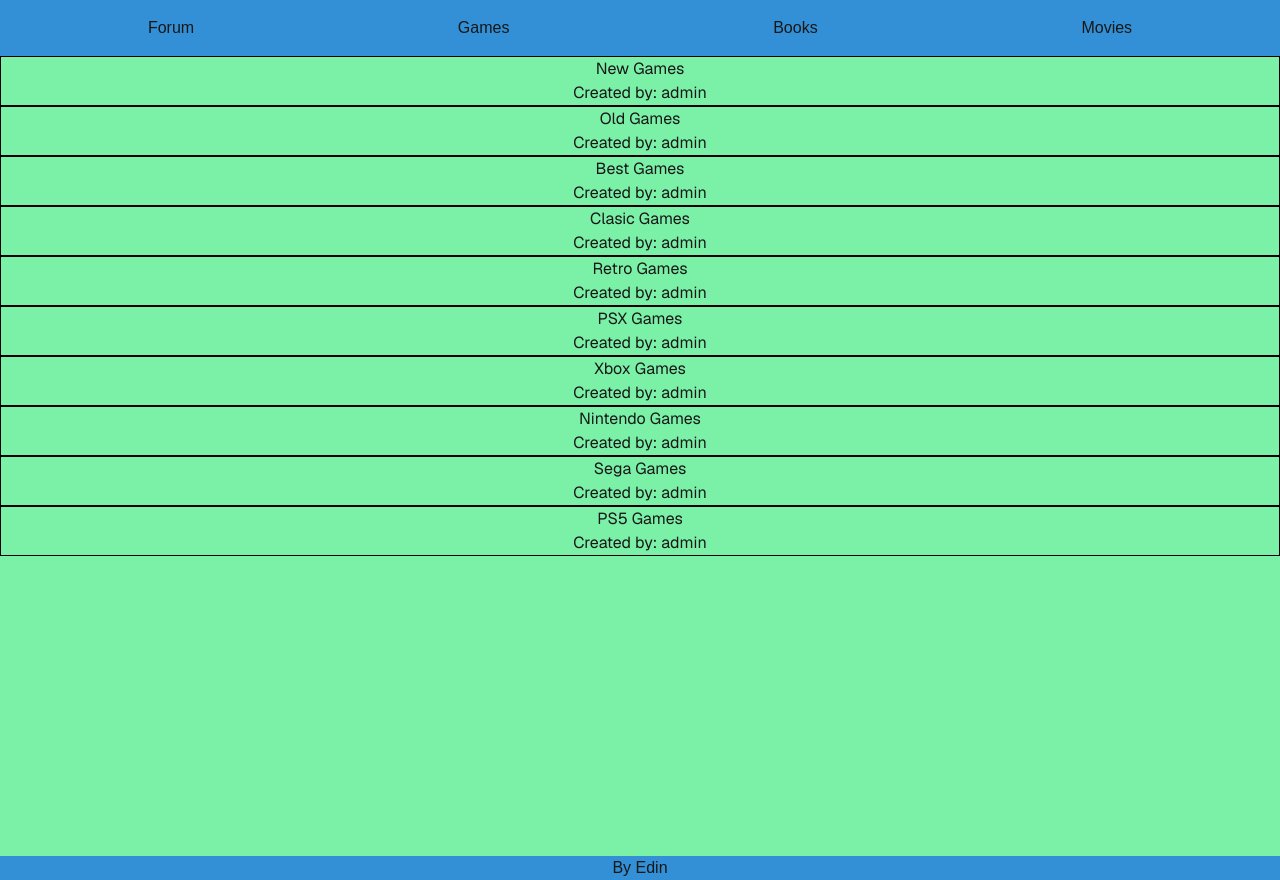
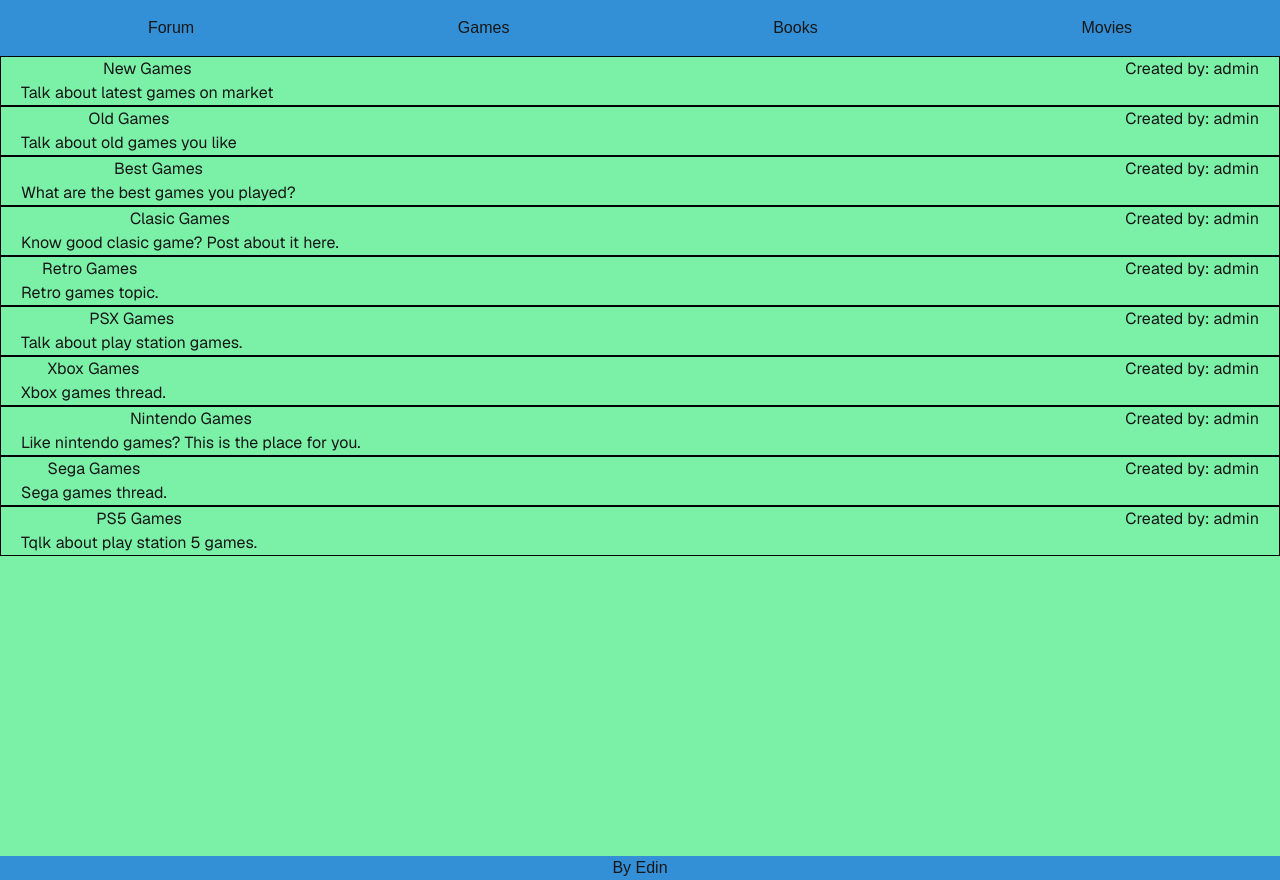
Before and after one commit to edinvnode/advanced-forum-app-nextjs, a Next.js app: page / in a window 1280 px wide. Shown: the top 880 px of the page. Built offline with nearby package versions, Linux system fonts and the light colour scheme.

Commit message:
Forum topics modifications

```diff
--- a/app/page.tsx
+++ b/app/page.tsx
@@ -4,23 +4,76 @@ import Image from "next/image";
 
 export default function Home() {
   const data = [
-    { id: 1, topicTitle: "New Games", topicAuthor: "admin" },
-    { id: 2, topicTitle: "Old Games", topicAuthor: "admin" },
-    { id: 3, topicTitle: "Best Games", topicAuthor: "admin" },
-    { id: 4, topicTitle: "Clasic Games", topicAuthor: "admin" },
-    { id: 5, topicTitle: "Retro Games", topicAuthor: "admin" },
-    { id: 6, topicTitle: "PSX Games", topicAuthor: "admin" },
-    { id: 7, topicTitle: "Xbox Games", topicAuthor: "admin" },
-    { id: 8, topicTitle: "Nintendo Games", topicAuthor: "admin" },
-    { id: 9, topicTitle: "Sega Games", topicAuthor: "admin" },
-    { id: 10, topicTitle: "PS5 Games", topicAuthor: "admin" },
+    {
+      id: 1,
+      topicTitle: "New Games",
+      description: "Talk about latest games on market",
+      topicAuthor: "admin",
+    },
+    {
+      id: 2,
+      topicTitle: "Old Games",
+      description: "Talk about old games you like",
+      topicAuthor: "admin",
+    },
+    {
+      id: 3,
+      topicTitle: "Best Games",
+      description: "What are the best games you played?",
+      topicAuthor: "admin",
+    },
+    {
+      id: 4,
+      topicTitle: "Clasic Games",
+      description: "Know good clasic game? Post about it here.",
+      topicAuthor: "admin",
+    },
+    {
+      id: 5,
+      topicTitle: "Retro Games",
+      description: "Retro games topic.",
+      topicAuthor: "admin",
+    },
+    {
+      id: 6,
+      topicTitle: "PSX Games",
+      description: "Talk about play station games.",
+      topicAuthor: "admin",
+    },
+    {
+      id: 7,
+      topicTitle: "Xbox Games",
+      description: "Xbox games thread.",
+      topicAuthor: "admin",
+    },
+    {
+      id: 8,
+      topicTitle: "Nintendo Games",
+      description: "Like nintendo games? This is the place for you.",
+      topicAuthor: "admin",
+    },
+    {
+      id: 9,
+      topicTitle: "Sega Games",
+      description: "Sega games thread.",
+      topicAuthor: "admin",
+    },
+    {
+      id: 10,
+      topicTitle: "PS5 Games",
+      description: "Tqlk about play station 5 games.",
+      topicAuthor: "admin",
+    },
   ];
 
   return (
     <div className="flex min-h-screen items-center  bg-green-300 font-sans dark:bg-black flex-col">
       {data.map((topic) => (
-        <div className="flex flex-col w-screen text-center border border-black">
-          <h2>{topic.topicTitle}</h2>
+        <div className="flex flex-row w-screen text-center border border-black justify-between pl-5 pr-5">
+          <div>
+            <h2>{topic.topicTitle}</h2>
+            <h3>{topic.description}</h3>
+          </div>
           <span>Created by: {topic.topicAuthor}</span>
         </div>
       ))}
```
